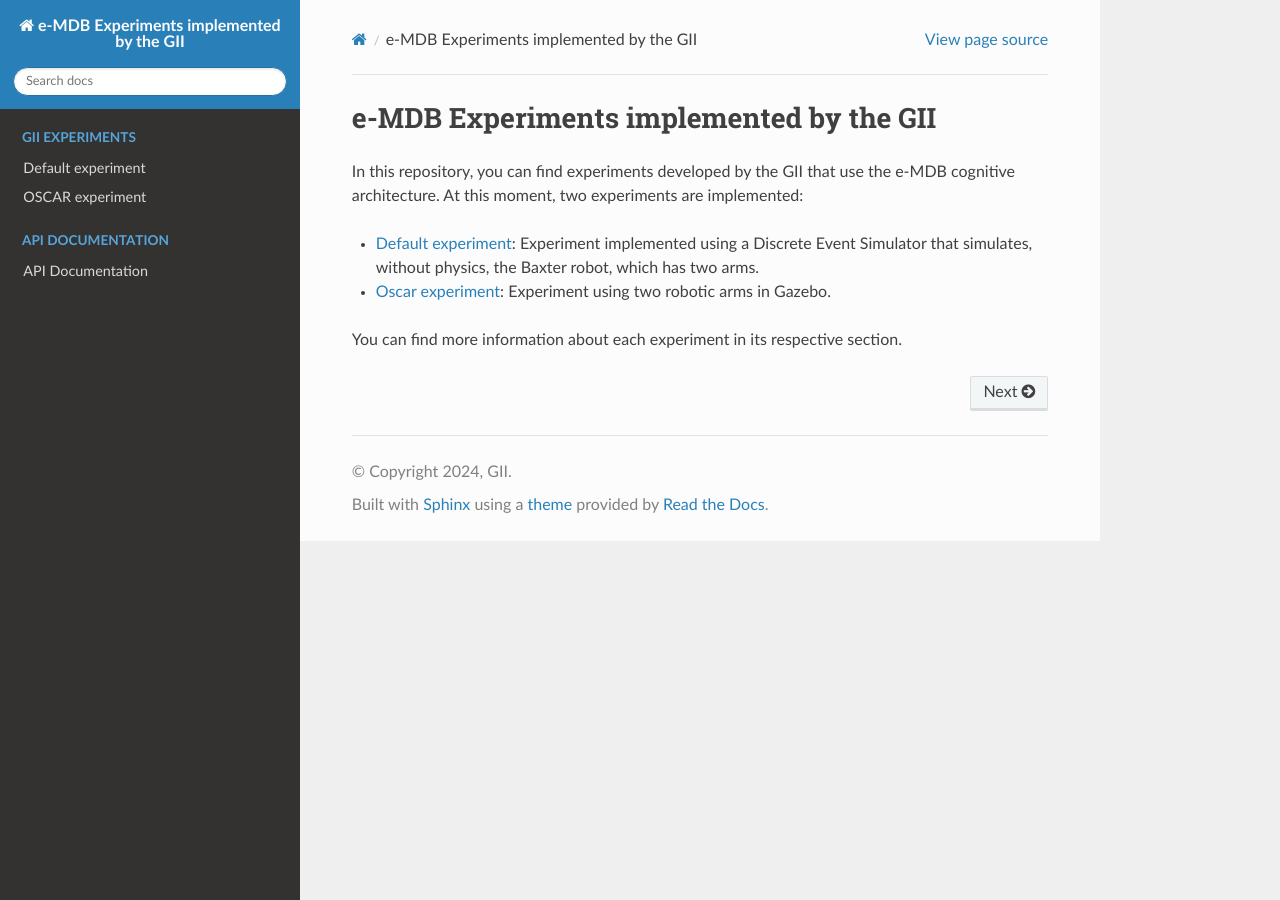
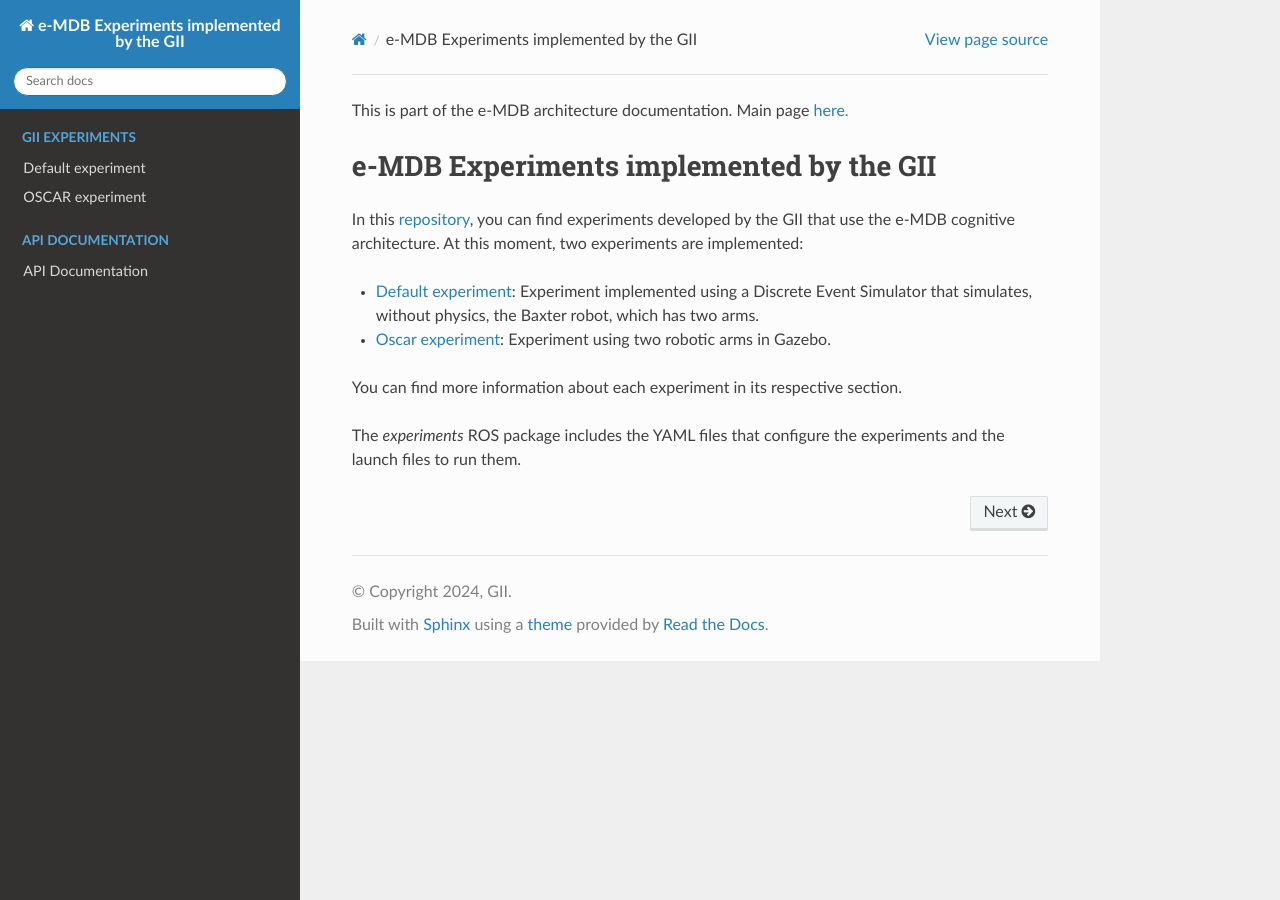
Before and after one commit to GII/emdb_experiments_gii, a Sphinx documentation site: the page built from docs/source/index.md, in a window 1280 px wide. Built offline with Sphinx 7.4.7 and the Read the Docs theme 2.0.0, drawn with Linux system fonts in a browser that asks for light colours.

Commit message:
More documentation added

````diff
--- a/docs/source/index.md
+++ b/docs/source/index.md
@@ -1,12 +1,17 @@
+This is part of the e-MDB architecture documentation. Main page [here.](https://docs.pillar-robots.eu/en/latest/)
+
+
 # e-MDB Experiments implemented by the GII
 
-In this repository, you can find experiments developed by the GII that use the e-MDB cognitive architecture. At this moment, two experiments are implemented:
+In this [repository](https://github.com/pillar-robots/emdb_experiments_gii), you can find experiments developed by the GII that use the e-MDB cognitive architecture. At this moment, two experiments are implemented:
 
 - [Default experiment](experiments/default_experiment.md): Experiment implemented using a Discrete Event Simulator that simulates, without physics, the Baxter robot, which has two arms.
 
 - [Oscar experiment](experiments/oscar_experiment.md): Experiment using two robotic arms in Gazebo.
 
 You can find more information about each experiment in its respective section.
+
+The *experiments* ROS package includes the YAML files that configure the experiments and the launch files to run them.
 
 ```{toctree}
 :hidden:
````
Also changed, not shown: docs/source/experiments/default_experiment.md (+3 -0 lines), docs/source/experiments/oscar_experiment.md (+3 -3 lines).
